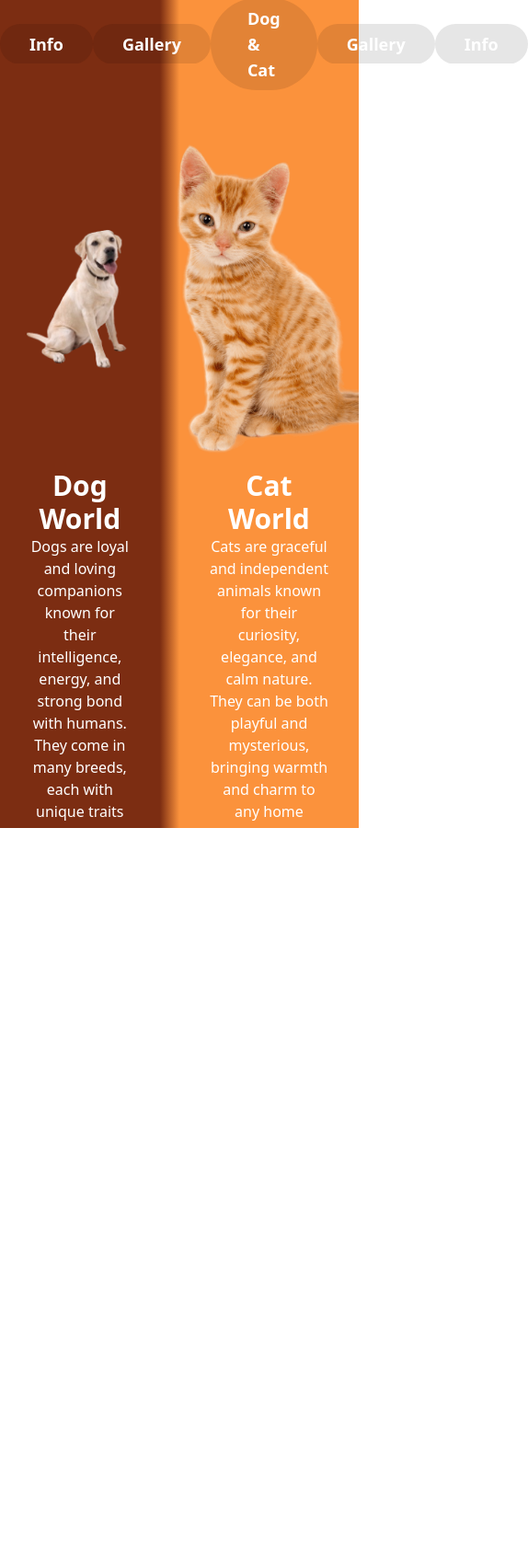
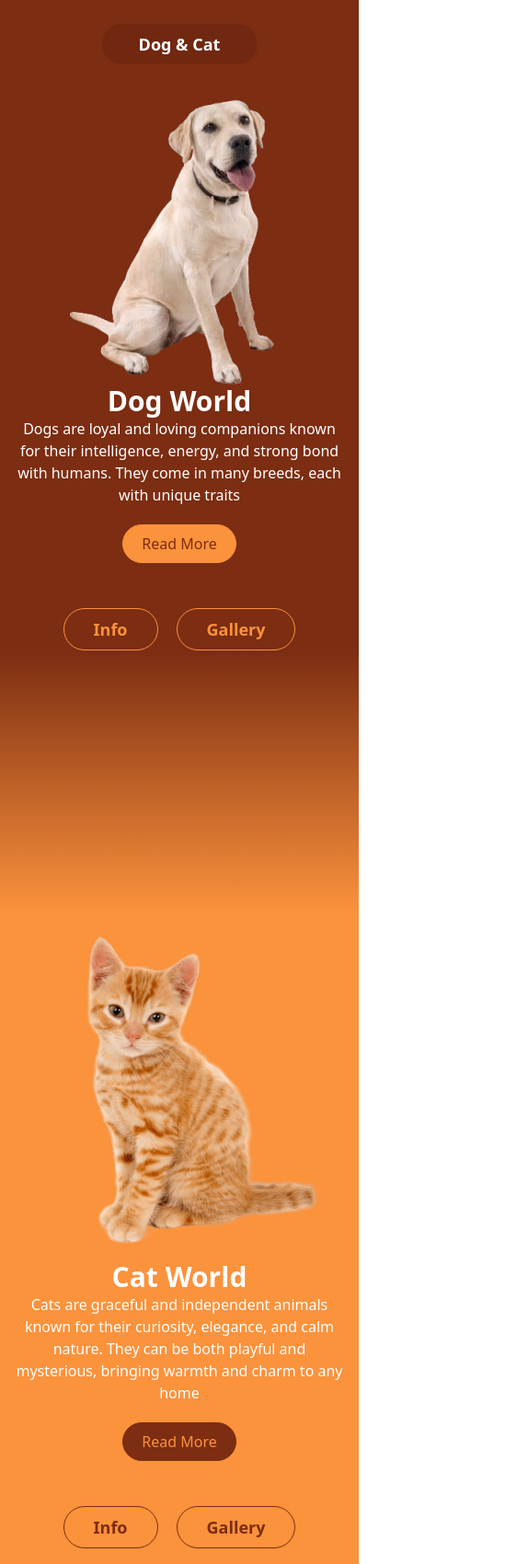
Before and after one commit to zouhairkahtal/cat-info, a React (Vite) app: page / in a window 390 px wide. Shown: the whole page at 92% size, 574 px wide, since content can reach past the window. Before the commit the page ends 900 px from the top, so only its background shows below. Built offline with nearby package versions, Linux system fonts and the light colour scheme.

Commit message:
ending the responsive and creat a DogPage

```diff
--- a/src/components/nav.tsx
+++ b/src/components/nav.tsx
@@ -8,16 +8,16 @@ export function Nav(){
     <>
     <ul className="flex justify-around items-center w-full h-full ">
 
-<li className="backdrop-brightness-90 text-white py-2 px-8 rounded-full text-lg font-semibold  hover:scale-105 ease-out duration-300">Info</li>
-<li className="backdrop-brightness-90  text-white py-2 px-8 rounded-full text-lg font-semibold  hover:scale-105 ease-out duration-300">Gallery</li>
+<li className="backdrop-brightness-90 text-white py-2 px-8 rounded-full text-lg font-semibold  hover:scale-105 ease-out duration-300 max-[650px]:hidden">Info</li>
+<li className="backdrop-brightness-90  text-white py-2 px-8 rounded-full text-lg font-semibold  hover:scale-105 ease-out duration-300 max-[650px]:hidden">Gallery</li>
 <li className="backdrop-brightness-90  text-white py-2 px-10 rounded-full text-lg font-semibold  hover:scale-105 ease-out duration-300">Dog & Cat</li>
-<li className="backdrop-brightness-90  text-white py-2 px-8 rounded-full text-lg font-semibold  hover:scale-105 ease-out duration-300">
+<li className="backdrop-brightness-90  text-white py-2 px-8 rounded-full text-lg font-semibold  hover:scale-105 ease-out duration-300 max-[650px]:hidden">
     <NavLink to={"/Gallery"} className={`ease-out duration-300`}>
 
     Gallery
     </NavLink>
     </li>
-<li className="backdrop-brightness-90  text-white py-2 px-8 rounded-full text-lg font-semibold  hover:scale-105 ease-out duration-300">Info</li>
+<li className="backdrop-brightness-90  text-white py-2 px-8 rounded-full text-lg font-semibold  hover:scale-105 ease-out duration-300 max-[650px]:hidden">Info</li>
     </ul>
     </>
     )
--- /dev/null
+++ b/src/views/DogPage.tsx
@@ -0,0 +1,38 @@
+import { NavLink } from "react-router-dom";
+import DogPageImage from "../assets/DogPage/DogPageImage.png";
+import GoBack from "../assets/icon's/back.svg";
+
+export function DogPage() {
+  return (
+    <>
+      <div
+        className="w-full h-screen min-h-[900px] bg-white bg-no-repeat bg-right-bottom bg-contain flex items-center justify-start"
+        style={{ backgroundImage: `url(${DogPageImage})` }}
+      >
+
+        <button className="absolute top-5 left-4">
+            <NavLink to={"/HomePage"}>
+
+           <img className="w-10" src={GoBack} alt={GoBack} />
+            </NavLink>
+
+        </button>
+        <div className="w-[600px] h-[500px] bg-red-500 text-white flex flex-col justify-center items-start p-10 rounded-r-3xl shadow-lg">
+          <h2 className="text-4xl font-bold mb-4">Dogs Can Smell Time!</h2>
+          <p className="text-lg mb-8 leading-relaxed">
+            Dogs have an incredible sense of smell they can actually detect
+            the passing of time by noticing how scents in the air change
+            throughout the day.
+          </p>
+
+          <button
+
+            className="bg-white border border-white hover:text-white  text-red-500 font-semibold px-6 py-3 rounded-lg hover:bg-red-500 transition-all duration-200"
+          >
+             Info →
+          </button>
+        </div>
+      </div>
+    </>
+  );
+}
--- a/src/views/HomePage.tsx
+++ b/src/views/HomePage.tsx
@@ -2,6 +2,7 @@ import DogImage from "../assets/HomePageImage/HomePageDog.png";
 import CatImage from "../assets/HomePageImage/HomePageCat.png";
 
 import { Nav } from "../components/nav";
+import { NavLink } from "react-router-dom";
 
 export function HomePage() {
   return (
@@ -12,20 +13,18 @@ export function HomePage() {
 
       <div
         className="w-full h-screen
-      flex min-h-[900px]  overflow-hidden"
+      flex min-h-[900px]  overflow-hidden max-[650px]:flex-col max-[650px]:min-h-[1700px] "
       >
-        <div className="absolute  w-full h-24">
+        <div className="absolute  w-full h-24 ">
           <Nav />
         </div>
-        <div className="w-6/12 h-full bg-orange-900 flex items-center justify-center pt-20">
-          <div className=" max-w-[600px] w-8/12 h-[700px]">
+        <div className="w-6/12 h-full bg-orange-900 flex items-center justify-center pt-20 max-[650px]:pt-2   max-[650px]:w-full ">
+          <div className=" max-w-[600px] max-[650px]:w-full max-[650px]:px-4 w-8/12 h-[700px]  max-[650px]:pt-20 ">
             <div className="w-full h-3/6  flex items-center justify-center ">
               <img src={DogImage} alt="DogImage" />
             </div>
             <div className="w-full h-3/6  text-center py-5">
-              <h1 className="text-3xl font-semibold text-white ">
-                Dog World
-              </h1>
+              <h1 className="text-3xl font-semibold text-white ">Dog World</h1>
 
               <p className="text-base text-white font-extralight mb-5">
                 Dogs are loyal and loving companions known for their
@@ -33,28 +32,55 @@ export function HomePage() {
                 many breeds, each with unique traits
               </p>
               <button className="py-2 px-5 bg-orange-400 rounded-full font-medium text-orange-900 ease-out duration-300 border border-orange-400  hover:bg-orange-900 hover:text-orange-400 hover:scale-110 ">
+
+              <NavLink to={"/DogPage"}>
                 Read More
+              </NavLink>
+
               </button>
+
+              <div className="hidden max-[650px]:flex  h-36 w-full items-center justify-center gap-5">
+                <button className="border border-orange-400 bg-orange-900 text-orange-400 py-2 px-8 rounded-full text-lg font-semibold  hover:scale-105 ease-out duration-300 ">
+                  Info
+                </button>
+                <button className="border border-orange-400 bg-orange-900  text-orange-400 py-2 px-8 rounded-full text-lg font-semibold  hover:scale-105 ease-out duration-300 ">
+                  Gallery
+                </button>
+              </div>
             </div>
           </div>
         </div>
-        <div className="h-full w-6 bg-gradient-to-r from-orange-900 to-orange-400"></div>
-        <div className="w-6/12 h-full bg-orange-400 flex items-center justify-center pt-20">
-         <div className=" max-w-[600px] w-8/12 h-[700px]">
+        <div className="h-full w-6 bg-gradient-to-r max-[650px]:bg-gradient-to-b from-orange-900 to-orange-400 max-[650px]:w-full "></div>
+
+
+        <div className="w-6/12 h-full bg-orange-400 flex items-center justify-center pt-20 max-[650px]:pt-2 max-[650px]:w-full">
+          <div className=" max-w-[600px] w-8/12 h-[700px] max-[650px]:w-full max-[650px]:px-4  ">
             <div className="w-full h-3/6  flex items-center justify-center ">
-              <img src={CatImage} alt="catImage" className="min-w-96 max-w-96" />
+              <img
+                src={CatImage}
+                alt="catImage"
+                className="min-w-96 max-w-96"
+              />
             </div>
             <div className="w-full h-3/6  text-center py-5">
-              <h1 className="text-3xl font-semibold text-white ">
-               Cat World
-              </h1>
+              <h1 className="text-3xl font-semibold text-white ">Cat World</h1>
 
               <p className="text-base text-white font-extralight mb-5">
-              Cats are graceful and independent animals known for their curiosity, elegance, and calm nature. They can be both playful and mysterious, bringing warmth and charm to any home
+                Cats are graceful and independent animals known for their
+                curiosity, elegance, and calm nature. They can be both playful
+                and mysterious, bringing warmth and charm to any home
               </p>
               <button className="py-2 px-5 bg-orange-900 rounded-full font-medium text-orange-400 ease-out duration-300 border border-orange-900  hover:bg-orange-400 hover:text-orange-900 hover:scale-110 ">
                 Read More
               </button>
+              <div className="hidden max-[650px]:flex  h-36 w-full items-center justify-center gap-5 ">
+                <button className="border border-orange-900 bg-orange-400 text-orange-900 py-2 px-8 rounded-full text-lg font-semibold  hover:scale-105 ease-out duration-300 ">
+                  Info
+                </button>
+                <button className="border border-orange-900 bg-orange-400  text-orange-900 py-2 px-8 rounded-full text-lg font-semibold  hover:scale-105 ease-out duration-300 ">
+                  Gallery
+                </button>
+              </div>
             </div>
           </div>
         </div>
```
Also changed, not shown: src/App.tsx (+9 -0 lines), src/assets/icon's/back.svg (added), 1 other file (tests, documents, lock files or other folders).
